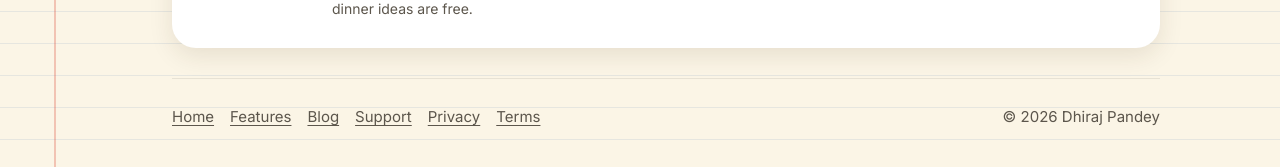
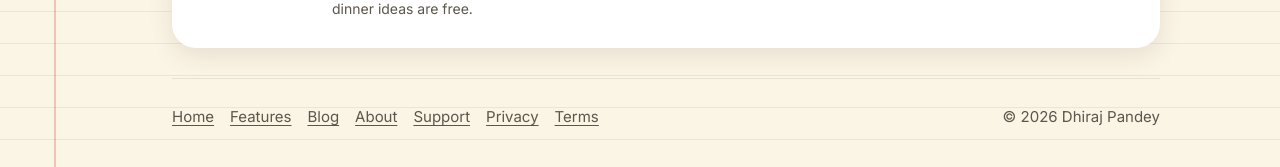
Before and after one commit to dhah-sys/kitchen-knows, a Jekyll site: the page features/index.html, which Jekyll copies as it is, in a window 1280 px wide and 1278 px high. Shown: the part 1108-1275 px from the top of the window. Built offline with Jekyll 4.4.1, drawn with Linux system fonts in a browser that asks for light colours.

Commit message:
Add files via upload

```diff
--- a/features/dinner-ideas-from-what-you-have.html
+++ b/features/dinner-ideas-from-what-you-have.html
@@ -61,7 +61,7 @@
 </div>
 </main>
 <div class="wrap"><footer class="site-footer">
-<nav><a href="/">Home</a><a href="/features/">Features</a><a href="/blog/">Blog</a><a href="/support.html">Support</a><a href="/privacy.html">Privacy</a><a href="/terms.html">Terms</a></nav>
+<nav><a href="/">Home</a><a href="/features/">Features</a><a href="/blog/">Blog</a><a href="/about.html">About</a><a href="/support.html">Support</a><a href="/privacy.html">Privacy</a><a href="/terms.html">Terms</a></nav>
 <span>© 2026 Dhiraj Pandey</span>
 </footer></div>
 </body>
--- a/features/eat-first-food-expiration-tracker.html
+++ b/features/eat-first-food-expiration-tracker.html
@@ -63,7 +63,7 @@
 </div>
 </main>
 <div class="wrap"><footer class="site-footer">
-<nav><a href="/">Home</a><a href="/features/">Features</a><a href="/blog/">Blog</a><a href="/support.html">Support</a><a href="/privacy.html">Privacy</a><a href="/terms.html">Terms</a></nav>
+<nav><a href="/">Home</a><a href="/features/">Features</a><a href="/blog/">Blog</a><a href="/about.html">About</a><a href="/support.html">Support</a><a href="/privacy.html">Privacy</a><a href="/terms.html">Terms</a></nav>
 <span>© 2026 Dhiraj Pandey</span>
 </footer></div>
 </body>
--- a/features/fridge-and-pantry-tracker.html
+++ b/features/fridge-and-pantry-tracker.html
@@ -68,7 +68,7 @@
 </div>
 </main>
 <div class="wrap"><footer class="site-footer">
-<nav><a href="/">Home</a><a href="/features/">Features</a><a href="/blog/">Blog</a><a href="/support.html">Support</a><a href="/privacy.html">Privacy</a><a href="/terms.html">Terms</a></nav>
+<nav><a href="/">Home</a><a href="/features/">Features</a><a href="/blog/">Blog</a><a href="/about.html">About</a><a href="/support.html">Support</a><a href="/privacy.html">Privacy</a><a href="/terms.html">Terms</a></nav>
 <span>© 2026 Dhiraj Pandey</span>
 </footer></div>
 </body>
--- a/features/grocery-receipt-scanner.html
+++ b/features/grocery-receipt-scanner.html
@@ -72,7 +72,7 @@
 </div>
 </main>
 <div class="wrap"><footer class="site-footer">
-<nav><a href="/">Home</a><a href="/features/">Features</a><a href="/blog/">Blog</a><a href="/support.html">Support</a><a href="/privacy.html">Privacy</a><a href="/terms.html">Terms</a></nav>
+<nav><a href="/">Home</a><a href="/features/">Features</a><a href="/blog/">Blog</a><a href="/about.html">About</a><a href="/support.html">Support</a><a href="/privacy.html">Privacy</a><a href="/terms.html">Terms</a></nav>
 <span>© 2026 Dhiraj Pandey</span>
 </footer></div>
 </body>
--- a/features/index.html
+++ b/features/index.html
@@ -46,7 +46,7 @@
 </aside>
 </main>
 <div class="wrap"><footer class="site-footer">
-<nav><a href="/">Home</a><a href="/features/">Features</a><a href="/blog/">Blog</a><a href="/support.html">Support</a><a href="/privacy.html">Privacy</a><a href="/terms.html">Terms</a></nav>
+<nav><a href="/">Home</a><a href="/features/">Features</a><a href="/blog/">Blog</a><a href="/about.html">About</a><a href="/support.html">Support</a><a href="/privacy.html">Privacy</a><a href="/terms.html">Terms</a></nav>
 <span>© 2026 Dhiraj Pandey</span>
 </footer></div>
 </body>
--- a/features/smart-shopping-list.html
+++ b/features/smart-shopping-list.html
@@ -62,7 +62,7 @@
 </div>
 </main>
 <div class="wrap"><footer class="site-footer">
-<nav><a href="/">Home</a><a href="/features/">Features</a><a href="/blog/">Blog</a><a href="/support.html">Support</a><a href="/privacy.html">Privacy</a><a href="/terms.html">Terms</a></nav>
+<nav><a href="/">Home</a><a href="/features/">Features</a><a href="/blog/">Blog</a><a href="/about.html">About</a><a href="/support.html">Support</a><a href="/privacy.html">Privacy</a><a href="/terms.html">Terms</a></nav>
 <span>© 2026 Dhiraj Pandey</span>
 </footer></div>
 </body>
```
